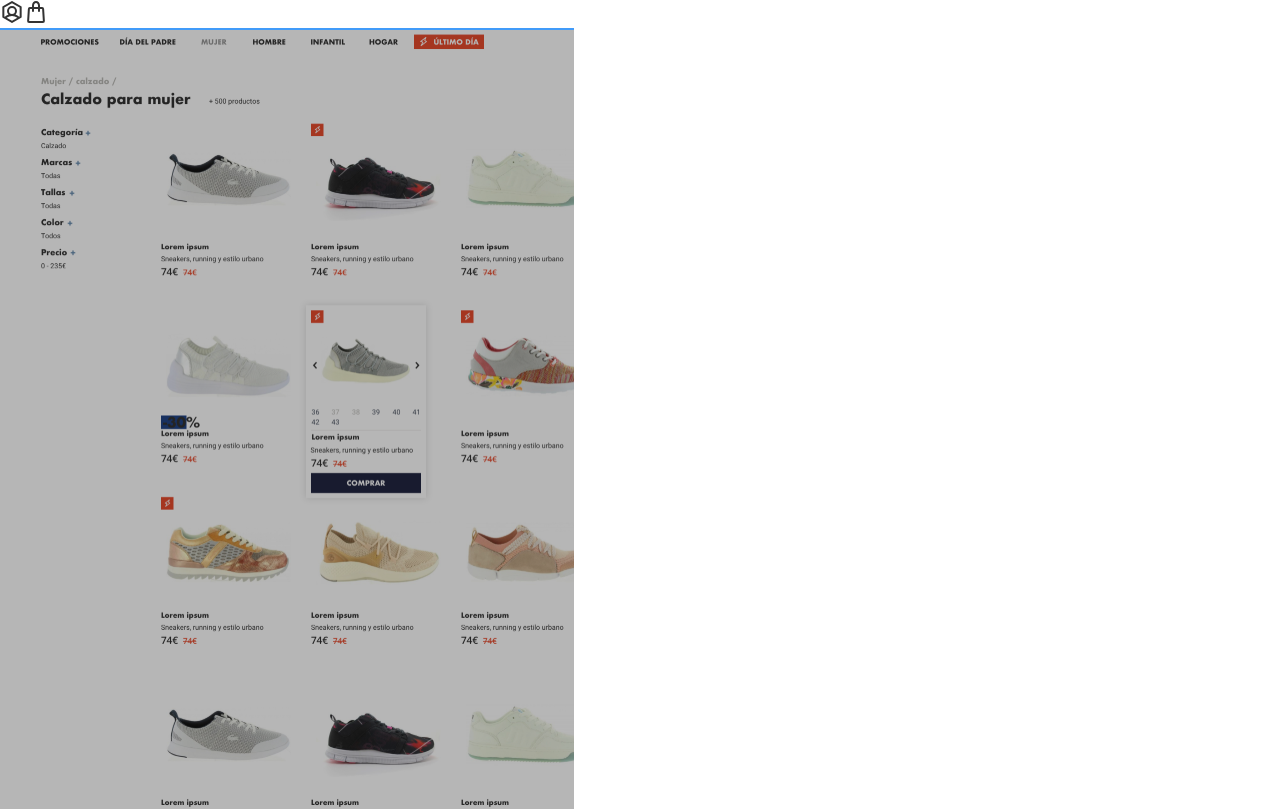
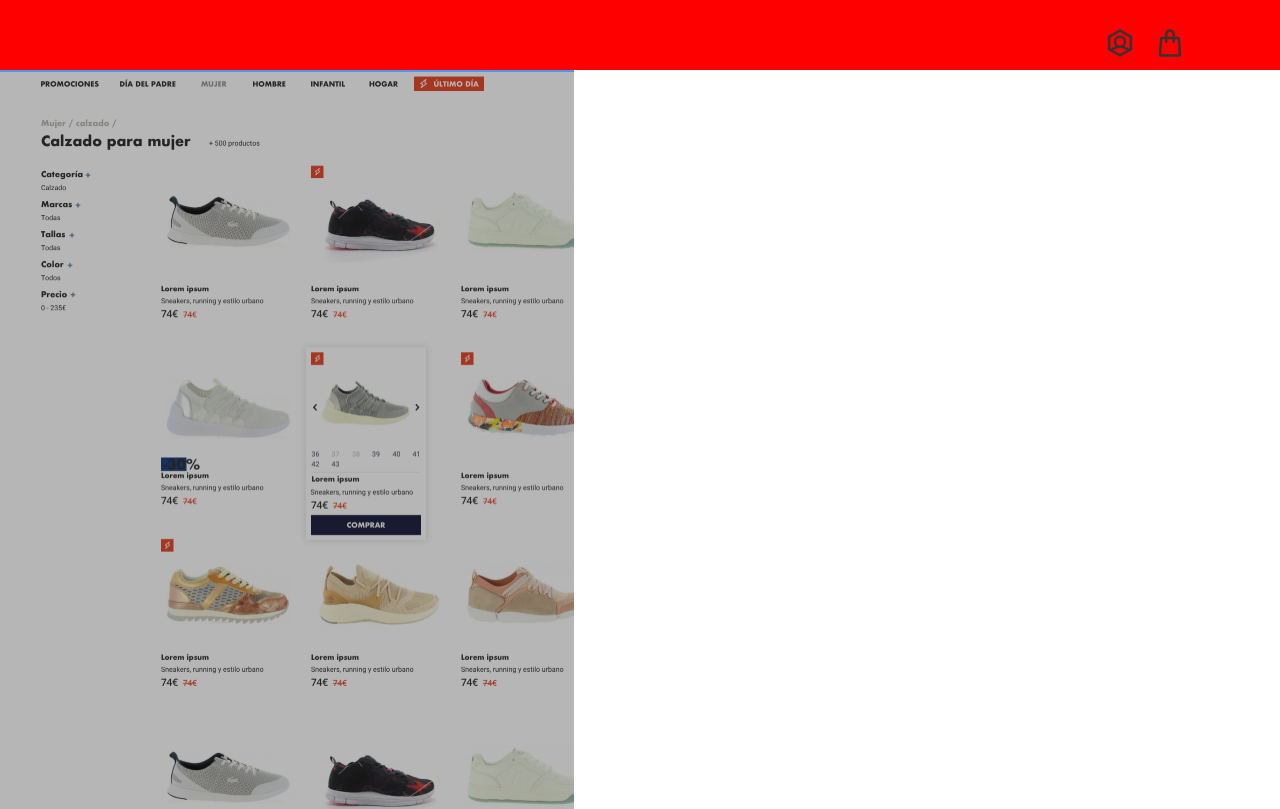
Before and after one commit to natalia-pn/Ecommerce-shopping-cart, a React (Create React App) app: page / in a window 1280 px wide. Shown: the top 809 px of the page. Built offline with nearby package versions, Linux system fonts and the light colour scheme.

Commit message:
Add header styles

```diff
--- a/src/App.js
+++ b/src/App.js
@@ -7,7 +7,7 @@ import vans_44 from './images/vans-44.png';
 import vans_39 from './images/vans-39.png';
 import down from './images/down-arrow.svg';
 import OrderedItemsList from './components/OrderedItemsList';
-import './App.css';
+import './styles/App.scss';
 
 const productsList = [
   {
--- a/src/index.js
+++ b/src/index.js
@@ -1,6 +1,6 @@
 import React from 'react';
 import ReactDOM from 'react-dom';
-import './index.css';
+import './styles/index.scss';
 import App from './App';
 
 ReactDOM.render(<App />, document.getElementById('root'));
--- a/src/App.css
+++ b/src/styles/App.scss
@@ -1,3 +1,5 @@
+@import 'header';
+
 .Vans-picture {
     height: 70px;
     width: 70px;
--- /dev/null
+++ b/src/styles/_header.scss
@@ -0,0 +1,17 @@
+.App-header {
+    width: 100vw;
+    height: 70px;
+    text-align: right;
+    background-color: red;
+}
+.User-account {
+    width: 30px;
+    height: 30px;
+    margin: 28px 20px 19px 0;
+
+}
+.Shopping-bag {
+    width: 30px;
+    height: 30px;
+    margin: 28px 95px 19px 0;
+}
```
Also changed, not shown: src/styles/index.scss (renamed from src/index.css).
